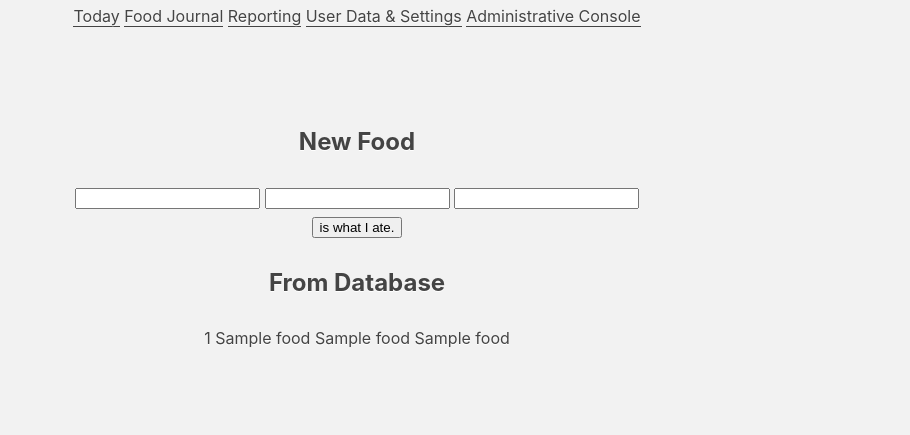
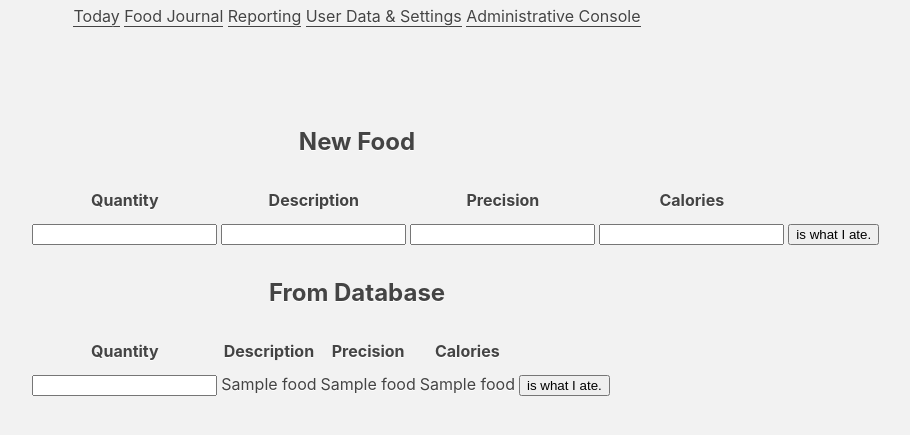
Before and after one commit to nathanfrommpls/nrp, a Flask app: template templates/atethis.html in a window 1280 px wide. Shown: the part 262-697 px from the top of the page, without its empty margins (283-1193 px from the left). Run offline with Flask 2, Linux system fonts and the light colour scheme; the template is opened without the code that fills it: most values are stand-ins (such as "Sample title", 1, 10 or a date in 2020); some libraries are stand-ins or nearby versions.

Commit message:
Food inserts seemingly working.

```diff
--- a/app.py
+++ b/app.py
@@ -98,8 +98,8 @@ def food():
 
     return render_template("food.html",username=user_info['name'],age=calculate_age( user_info['birthdate'] ),height=user_info['height'],sex=iso_5218_sex( user_info['sex'] ),mass=user_info['mass'],systolic=user_info['systolic'],diastolic=user_info['diastolic'],target_calories=harris_benedict(calculate_age( user_info['birthdate'] ), user_info['height'], user_info['mass'], user_info['sex'], 1),foods=eaten_today(1))
 
-@app.route("/atethis/",methods=['GET', 'POST'])
-def atethis():
+@app.route("/atethissearch/",methods=['GET', 'POST'])
+def atethissearch():
     try:
         user_info = quien_es( 1 )
     except Exception as e:
@@ -107,7 +107,6 @@ def atethis():
 
     try:
         foods = search_food(request.form['food_description'])
-        #foods = [ ["Fake Food", "1", "100", "1.0"]]request.form['food_description']
     except Exception as e:
         return render_template("exception.html",exception_string="While search for matching food during ate this: " + str(e))
 
@@ -116,6 +115,34 @@ def atethis():
     except Exception as e:
         return render_template("exception.html",exception_string="While calling ate this: " + str(e))
 
+
+@app.route("/atethisthing/",methods=['POST'])
+def atethisthing():
+    try:
+        uid = 1
+        fid = request.form['fid']
+        quantity = request.form['quantity']
+        insert_food_today( uid, fid, quantity )
+    except Exception as e:
+        return render_template("exception.html",exception_string="While trying insert a record of what was eaten: " + str(e))
+
+    return redirect("/today/", code=302)
+
+@app.route("/atethisnewthing/",methods=['POST'])
+def atethisnewthing():
+    try:
+        uid = 1
+        quantity = request.form['quantity']
+        precision = request.form['precision']
+        description = request.form['description']
+        calories = request.form['calories']
+        insert_food_db( description, precision, calories )
+        foods = search_food(request.form['description'])
+        insert_food_today( uid, foods[0][0], quantity )
+    except Exception as e:
+        return render_template("exception.html",exception_string="While trying insert a record of a new thing that what was eaten: " + str(e))
+
+    return redirect("/today/", code=302)
 
 @app.route("/report/",methods=['GET', 'POST'])
 def report():
@@ -264,3 +291,28 @@ def search_food( description ):
         return food_records
     except Exception as e:
         raise e
+
+def insert_food_db( description, precision, calories ):
+    try:
+        # TODO blocked adding to database if it already exists
+        sql = "INSERT INTO food ( description, precision, calories ) values ( %s, %s, %s );"
+        conn = get_db_conn()
+        curs = conn.cursor()
+        curs.execute(sql, [description, precision, calories])
+        conn.commit()
+        curs.close()
+        conn.close()
+    except Exception as e:
+        raise e
+
+def insert_food_today( uid, fid, quantity ):
+    try:
+        sql = "INSERT INTO eaten_daily ( date, uid, fid, quantity ) values ( current_date, %s, %s, %s );"
+        conn = get_db_conn()
+        curs = conn.cursor()
+        curs.execute(sql, [uid, fid, quantity])
+        conn.commit()
+        curs.close()
+        conn.close()
+    except Exception as e:
+        raise e
--- a/templates/atethis.html
+++ b/templates/atethis.html
@@ -3,21 +3,46 @@
 	    <div class="dashmain">
 	      <br />
 	      <h2>New Food</h2>
-	      <form action="/atethis/" method="post">
-		<input type="text" id="food_description" name="description" value="">
-		<input type="number" id="precision" name="precision" value="">
-		<input type="number" id="calories" name="calories" value="">
-		<input type="submit" id="search_food" name="search_food" value="is what I ate.">
-	      </form>
+	      <table class="tbl_atethis">
+		<tr>
+		  <th>Quantity</th>
+		  <th>Description</th>
+		  <th>Precision</th>
+		  <th>Calories</th>
+		  <th></th>
+		</tr>
+		<tr>
+		  <form action="/atethisnewthing/" method="post">
+		    <td><input type="number" id="quantity" name="quantity" value=""></td>
+		    <td><input type="text" id="food_description" name="description" value=""></td>
+		    <td><input type="number" id="precision" name="precision" value=""></td>
+		    <td><input type="number" id="calories" name="calories" value=""></td>
+		    <td><input type="submit" id="search_food" name="search_food" value="is what I ate."></td>
+		  </form>
+		</tr>
+	      </table>
 	      <h2>From Database</h2>
+	      <table class="tbl_atethis">
+		<tr>
+		  <th>Quantity</th>
+		  <th>Description</th>
+		  <th>Precision</th>
+		  <th>Calories</th>
+		  <th></th>
+		</tr>
 		{%for food in foods %}
 		<tr>
-		  <td>{{ food[0] }}</td>
-		  <td>{{ food[1] }}</td>
-		  <td>{{ food[2] }}</td>
-		  <td>{{ food[3] }}</td>
+		  <form action="/atethisthing/" method="post">
+		    <input type="hidden" id="fid" name="fid" value="{{ food[0] }}">
+		    <td><input type="number" id="quantity" name="quantity" value=""></td>
+		    <td>{{ food[1] }}</td>
+		    <td>{{ food[2] }}</td>
+		    <td>{{ food[3] }}</td>
+		    <td><input type="submit" id="search_food" name="search_food" value="is what I ate."></td>
+		  </form>
 		</tr>
 		{%endfor%}
+	      </table>
 	    </div>
 	  </div>
 	</body>
--- a/templates/food.html
+++ b/templates/food.html
@@ -2,7 +2,7 @@
 {% include "nav.html" %}
 	    <div class="dashmain">
 	      <br />
-	      <form action="/atethis/" method="post">
+	      <form action="/atethissearch/" method="post">
 		<input type="text" id="food_description" name="food_description" value="{{ input_food }}">
 		<input type="submit" id="search_food" name="search_food" value="is what I ate.">
 	      </form>
```
